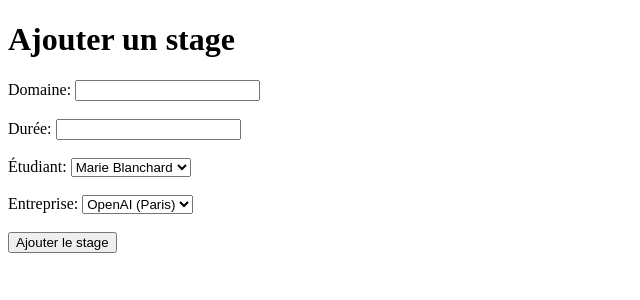
After one commit to mariblnd/totally-stage, a Flask app: page /add_stage in a window 1280 px wide. The commit adds this page. Shown: the top 300 px of the page, without its empty margins (0-640 px from the left). Run offline with Flask 3, Linux system fonts and the light colour scheme.

Commit message:
formulaire pour ajouter un stage

```diff
--- a/app/__init__.py
+++ b/app/__init__.py
@@ -14,6 +14,5 @@ def create_app():
     db.init_app(app)
 
     app.register_blueprint(stage_bp)
-    app.register_blueprint(entreprise_bp)
 
     return app
--- a/app/routes/stages.py
+++ b/app/routes/stages.py
@@ -1,5 +1,6 @@
-from flask import Blueprint, render_template
-from app.models import Stage
+from flask import Blueprint, render_template, request
+from app.models import Stage, Etudiant, Entreprise
+from app import db
 
 stage_bp = Blueprint('stage_bp', __name__)
 
@@ -11,8 +12,27 @@ def liste_stages():
     # Rendu du template avec la liste des stages
     return render_template('index.html', stages=stages)
 
-# @stage_bp.route('/add')
-# def add_stage():
-    # Cette route pourrait être utilisée pour ajouter un nouveau stage
+@stage_bp.route('/add_stage', methods=['GET', 'POST'])
+def add_stage():
+    if request.method == 'POST':
+        # Récupération des données du formulaire
+        domaine = request.form.get('domaine')
+        duree = request.form.get('duree')
+        id_etudiant = request.form.get('id_etudiant')
+        id_entreprise = request.form.get('id_entreprise')
 
-    #Je te laisse créer le formulaire et la logique pour add un stage
+        # Création d'un nouvel objet Stage
+        new_stage = Stage(
+            domaine=domaine,
+            duree=duree,
+            id_etudiant=id_etudiant,
+            id_entreprise=id_entreprise
+        )
+        db.session.add(new_stage)
+        db.session.commit()
+        return render_template('add_stage.html', message="Stage ajouté avec succès !", etudiants=Etudiant.query.all(), entreprises=Entreprise.query.all())
+
+    # Cas GET : afficher le formulaire
+    etudiants = Etudiant.query.all()
+    entreprises = Entreprise.query.all()
+    return render_template('add_stage.html', etudiants=etudiants, entreprises=entreprises)
--- /dev/null
+++ b/app/templates/add_stage.html
@@ -0,0 +1,34 @@
+<!DOCTYPE html>
+<html lang="en">
+<head>
+    <meta charset="UTF-8">
+    <meta name="viewport" content="width=device-width, initial-scale=1.0">
+    <title>formulaire stage</title>
+</head>
+<body>
+    <h1>Ajouter un stage</h1>
+    <form action="/add_stage" method="post">
+        <label for="domaine">Domaine:</label>
+        <input type="text" id="domaine" name="domaine" required><br><br>
+
+        <label for="duree">Durée:</label>
+        <input type="text" id="duree" name="duree" required><br><br>
+
+        <label for="etudiant">Étudiant:</label>
+        <select id="etudiant" name="id_etudiant" required>
+            {% for etudiant in etudiants %}
+                <option value="{{ etudiant.id_etudiant }}">{{ etudiant.prenom }} {{ etudiant.nom_etudiant }}</option>
+            {% endfor %}
+        </select><br><br>
+
+        <label for="entreprise">Entreprise:</label>
+        <select id="entreprise" name="id_entreprise" required>
+            {% for entreprise in entreprises %}
+                <option value="{{ entreprise.id_entreprise }}">{{ entreprise.nom_entreprise }} ({{ entreprise.lieu }})</option>
+            {% endfor %}
+        </select><br><br>
+
+        <button type="submit">Ajouter le stage</button>
+    </form>
+</body>
+</html>
--- a/app/templates/index.html
+++ b/app/templates/index.html
@@ -20,8 +20,8 @@
             <tr>
                 <td>{{ stage.domaine }}</td>
                 <td>{{ stage.duree }}</td>
-                <td>{{ stage.etudiant.prenom }} {{ stage.etudiant.nom }}</td>
-                <td>{{ stage.nom_entreprise.nom }} ({{ stage.entreprise.lieu }})</td>
+                <td>{{ stage.etudiant.prenom }} {{ stage.etudiant.nom_etudiant }}</td>
+                <td>{{ stage.entreprise.nom_entreprise }} ({{ stage.entreprise.lieu }})</td>
             </tr>
             {% endfor %}
         </tbody>
```
Also changed, not shown: instance/totallystage.db.
